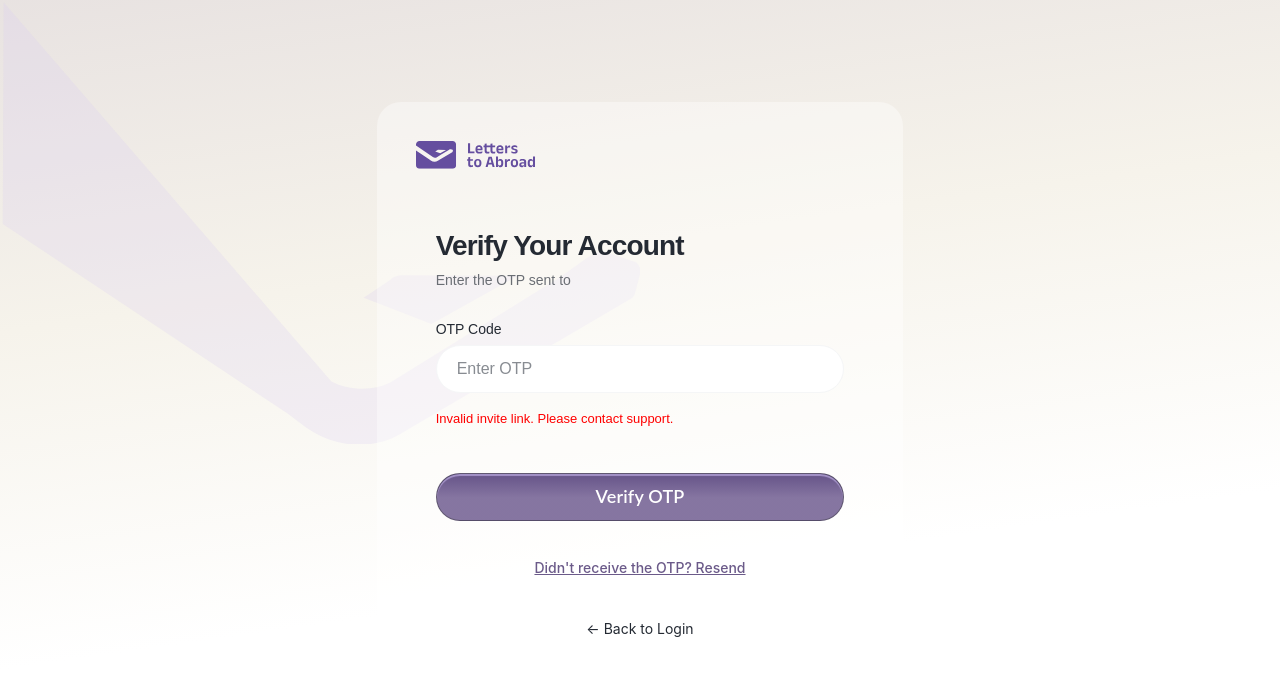
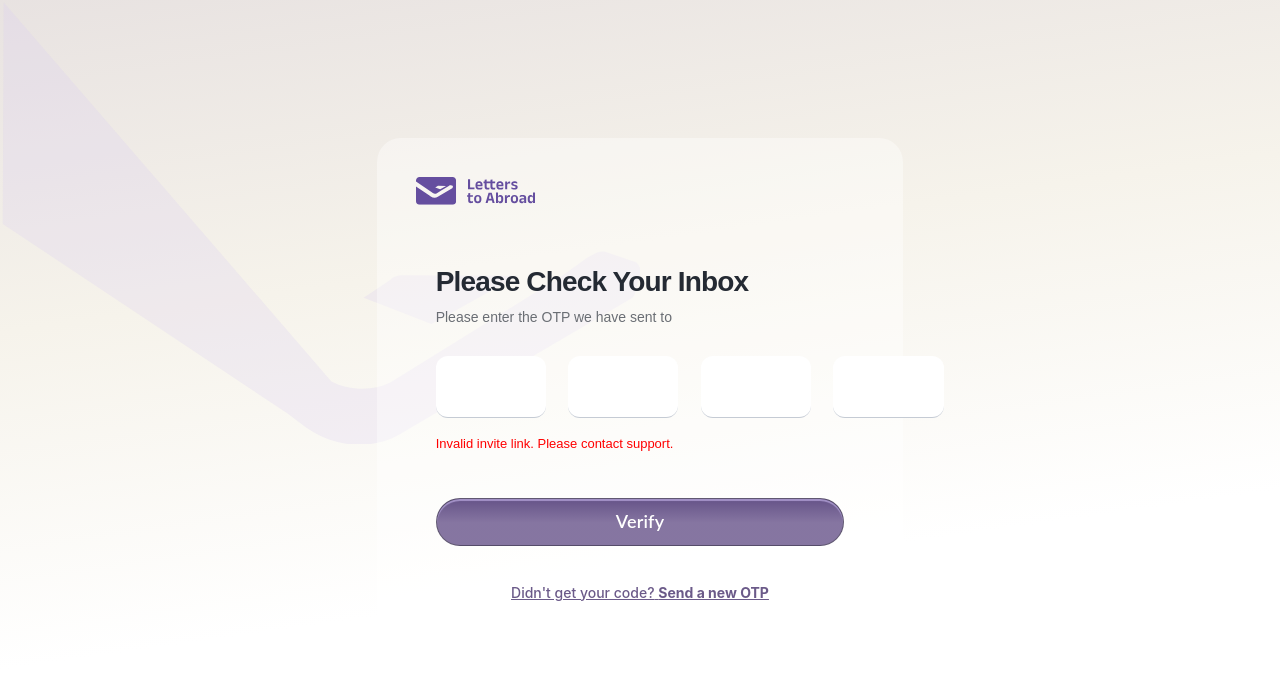
Before and after one commit to letterstoabroad/dashboard, a Next.js app: page /verify-otp in a window 1280 px wide. Shown: the top 676 px of the page. Built offline with nearby package versions, Linux system fonts and the light colour scheme; no server answers.

Commit message:
welcome page added

```diff
--- a/src/app/(auth)/auth.css
+++ b/src/app/(auth)/auth.css
@@ -177,13 +177,6 @@
     font-family: "Plus Jakarta Sans", sans-serif;
 }
 
-.back-link {
-    font-size: 14px;
-    color: #242a33;
-    cursor: pointer;
-    margin-top: 12px;
-    font-family: "Inter", sans-serif;
-}
 
 .social-login-container {
     display: flex;
@@ -308,3 +301,41 @@
     margin-top: 4px;
     font-family: "Plus Jakarta Sans", sans-serif;
 }
+
+.otp-input-row {
+    display: flex;
+    flex-direction: row;
+    align-items: flex-start;
+    gap: 22.41px;
+    width: fit-content;
+}
+
+.otp-input-box {
+    box-sizing: border-box;
+    width: 110.19px;
+    height: 62.37px;
+    padding: 0px 15.59px;
+    background: #ffffff;
+    border: none;
+    border-bottom: 1px solid #c5cbd4;
+    border-radius: 12px;
+    font-family: "Inter", sans-serif;
+    font-weight: 400;
+    font-size: 24px;
+    line-height: 29px;
+    color: #888c92;
+    text-align: center;
+    outline: none;
+    caret-color: #242a33;
+    transition: border-bottom-color 0.2s ease;
+}
+
+.otp-input-box:focus {
+    border-bottom-color: #654e9f;
+    color: #242a33;
+}
+
+.otp-input-box:disabled {
+    opacity: 0.5;
+    cursor: not-allowed;
+}
--- a/src/app/(auth)/set-password/_components/SetPasswordForm.tsx
+++ b/src/app/(auth)/set-password/_components/SetPasswordForm.tsx
@@ -48,7 +48,7 @@ const SetPasswordForm: React.FC = (): React.ReactElement => {
         const result = await handleSetPassword({ uid, temp_token, password });
         if (result.success && result.data) {
             setUser(result.data.user);
-            router.push("/dashboard");
+            router.push("/welcome");
         } else {
             setError(result.error || "Failed to set password. Please try again.");
         }
--- a/src/app/(auth)/verify-otp/_components/OtpForm.tsx
+++ b/src/app/(auth)/verify-otp/_components/OtpForm.tsx
@@ -1,6 +1,6 @@
 "use client";
 
-import React, { useState, useEffect } from "react";
+import React, { useState, useEffect, useRef } from "react";
 import { useRouter, useSearchParams } from "next/navigation";
 import "@/app/(auth)/auth.css";
 
@@ -13,12 +13,14 @@ const OtpForm: React.FC = (): React.ReactElement => {
     const email = searchParams.get("email") || "";
     const invite_token = searchParams.get("invite_token") || "";
 
-    const [otp, setOtp] = useState<string>("");
+    const [digits, setDigits] = useState<string[]>(["", "", "", ""]);
     const [error, setError] = useState<string | null>(null);
     const [loading, setLoading] = useState<boolean>(false);
     const [sendingOtp, setSendingOtp] = useState<boolean>(true);
     const [resending, setResending] = useState<boolean>(false);
     const [resendSuccess, setResendSuccess] = useState<boolean>(false);
+
+    const inputRefs = useRef<(HTMLInputElement | null)[]>([]);
 
     useEffect(() => {
         let cancelled = false;
@@ -49,11 +51,42 @@ const OtpForm: React.FC = (): React.ReactElement => {
         };
     }, [email, invite_token]);
 
+    const handleDigitChange = (index: number, value: string) => {
+        // Handle paste of full OTP
+        if (value.length > 1) {
+            const pasted = value.replace(/\D/g, "").slice(0, 4).split("");
+            const newDigits = ["", "", "", ""];
+            pasted.forEach((d, i) => {
+                newDigits[i] = d;
+            });
+            setDigits(newDigits);
+            const nextIndex = Math.min(pasted.length, 3);
+            inputRefs.current[nextIndex]?.focus();
+            return;
+        }
+
+        const digit = value.replace(/\D/g, "");
+        const newDigits = [...digits];
+        newDigits[index] = digit;
+        setDigits(newDigits);
+
+        if (digit && index < 3) {
+            inputRefs.current[index + 1]?.focus();
+        }
+    };
+
+    const handleKeyDown = (index: number, e: React.KeyboardEvent<HTMLInputElement>) => {
+        if (e.key === "Backspace" && !digits[index] && index > 0) {
+            inputRefs.current[index - 1]?.focus();
+        }
+    };
+
     const onResend = async () => {
         setResending(true);
         setError(null);
         setResendSuccess(false);
-        setOtp("");
+        setDigits(["", "", "", ""]);
+        inputRefs.current[0]?.focus();
 
         const result = await handleSendOtp({ email, invite_token });
         if (result.success) {
@@ -65,7 +98,8 @@ const OtpForm: React.FC = (): React.ReactElement => {
     };
 
     const onSubmit = async () => {
-        if (!otp) {
+        const otp = digits.join("");
+        if (otp.length < 4) {
             setError("Please enter the OTP.");
             return;
         }
@@ -87,28 +121,40 @@ const OtpForm: React.FC = (): React.ReactElement => {
     return (
         <AuthCard>
             <div className="login-header-container">
-                <h1 className="login-header-text">Verify Your Account</h1>
+                <h1 className="login-header-text">Please Check Your Inbox</h1>
                 <p className="login-subheader-text">
-                    {sendingOtp
-                        ? "Sending OTP to your email..."
-                        : <> Enter the OTP sent to <strong>{email}</strong></>}
+                    {sendingOtp ? (
+                        "Sending OTP to your email..."
+                    ) : (
+                        <>
+                            Please enter the OTP we have sent to
+                            <br />
+                            <strong>{email}</strong>
+                        </>
+                    )}
                 </p>
             </div>
 
             <div className="login-form-container">
-                <div className="input-group">
-                    <label className="input-label">OTP Code</label>
-                    <div className="input-wrapper">
+                {/* OTP boxes */}
+                <div className="otp-input-row">
+                    {digits.map((digit, index) => (
                         <input
+                            key={index}
+                            ref={(el) => { inputRefs.current[index] = el; }}
                             type="text"
-                            placeholder="Enter OTP"
-                            className="input-field"
-                            value={otp}
+                            inputMode="numeric"
+                            autoComplete={index === 0 ? "one-time-code" : "off"}
+                            pattern="\d*"
                             maxLength={4}
+                            className="otp-input-box"
+                            value={digit}
                             disabled={sendingOtp || resending}
-                            onChange={(e) => setOtp(e.target.value)}
+                            onChange={(e) => handleDigitChange(index, e.target.value)}
+                            onKeyDown={(e) => handleKeyDown(index, e)}
+                            onFocus={(e) => e.target.select()}
                         />
-                    </div>
+                    ))}
                 </div>
 
                 {error && <p className="error-text">{error}</p>}
@@ -121,21 +167,19 @@ const OtpForm: React.FC = (): React.ReactElement => {
                 className={`create-account-btn ${loading || sendingOtp || resending ? "disabled" : ""}`}
                 onClick={onSubmit}
             >
-                <span className="create-account-text">
-                    {loading ? "Verifying..." : "Verify OTP"}
-                </span>
+        <span className="create-account-text">
+          {loading ? "Verifying..." : "Verify"}
+        </span>
             </div>
 
             <div
                 className={`resend-otp-link ${resending ? "disabled" : ""}`}
                 onClick={!resending ? onResend : undefined}
             >
-                {resending ? "Resending..." : "Didn't receive the OTP? Resend"}
+                Didn&apos;t get your code?{" "}
+                <strong>Send a new OTP</strong>
             </div>
 
-            <div className="back-link" onClick={() => router.push("/login")}>
-                ← Back to Login
-            </div>
         </AuthCard>
     );
 };
--- /dev/null
+++ b/src/app/(auth)/welcome/_components/WelcomeView.tsx
@@ -0,0 +1,35 @@
+"use client";
+
+import React from "react";
+import { useRouter } from "next/navigation";
+import "@/app/(auth)/auth.css";
+import AuthCard from "@/app/(auth)/_components/AuthCard";
+import useStore from "@/store/useStore";
+
+const WelcomeView: React.FC = (): React.ReactElement => {
+    const router = useRouter();
+    const { user } = useStore();
+
+    return (
+        <AuthCard>
+            <div className="login-header-container">
+                <h1 className="login-header-text">
+                    Welcome{user?.first_name ? ` ${user.first_name}` : ""}
+                </h1>
+                <p className="login-subheader-text">
+                    Welcome onboard! Let&apos;s start your journey. Click the button
+                    below to access your dashboard.
+                </p>
+            </div>
+
+            <div
+                className="create-account-btn"
+                onClick={() => router.push("/dashboard")}
+            >
+                <span className="create-account-text">Get Started</span>
+            </div>
+        </AuthCard>
+    );
+};
+
+export default WelcomeView;
--- /dev/null
+++ b/src/app/(auth)/welcome/page.tsx
@@ -0,0 +1,6 @@
+import React from "react";
+import WelcomeView from "./_components/WelcomeView";
+
+export default function WelcomePage(): React.ReactElement {
+    return <WelcomeView />;
+}
```
